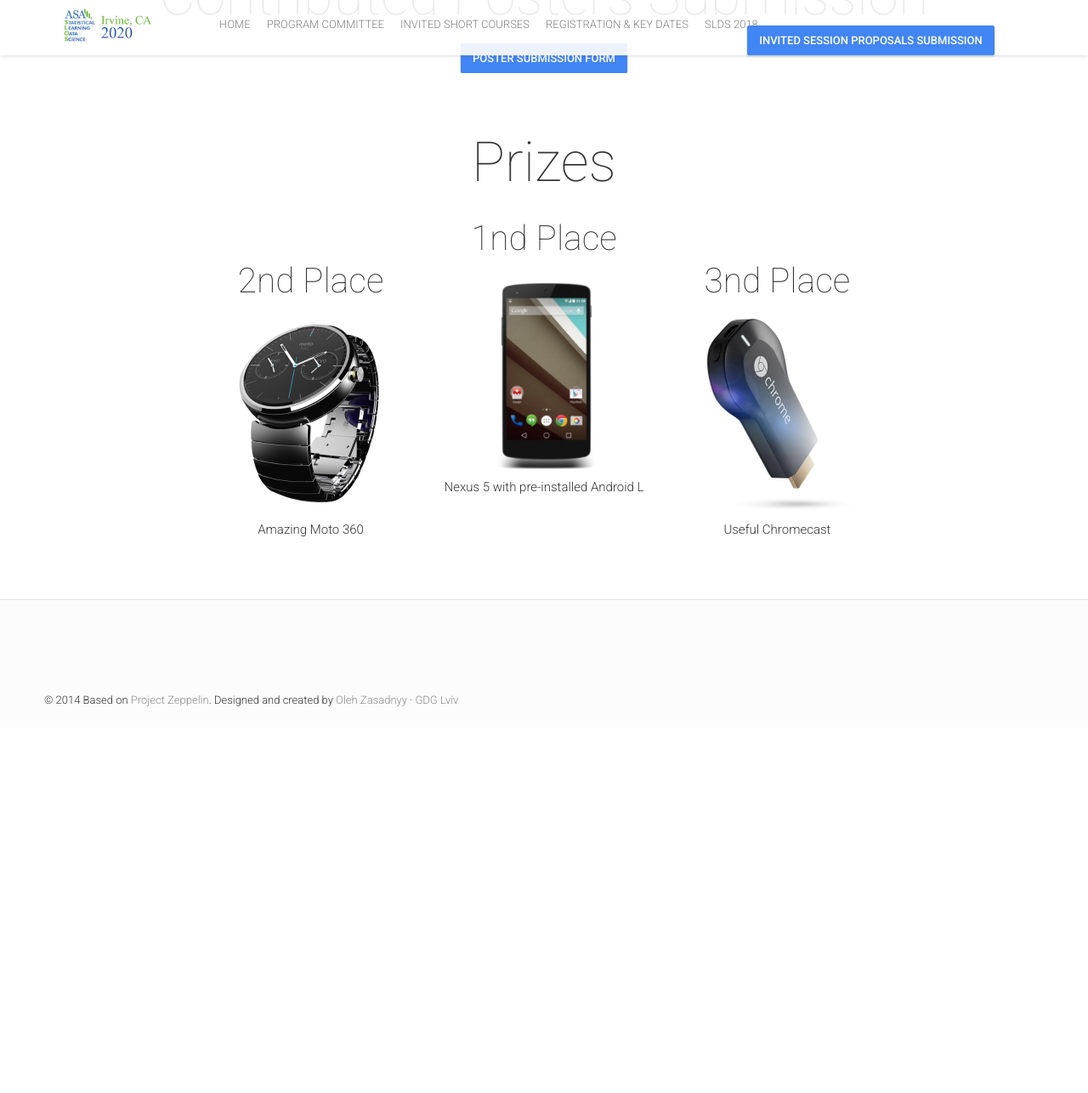
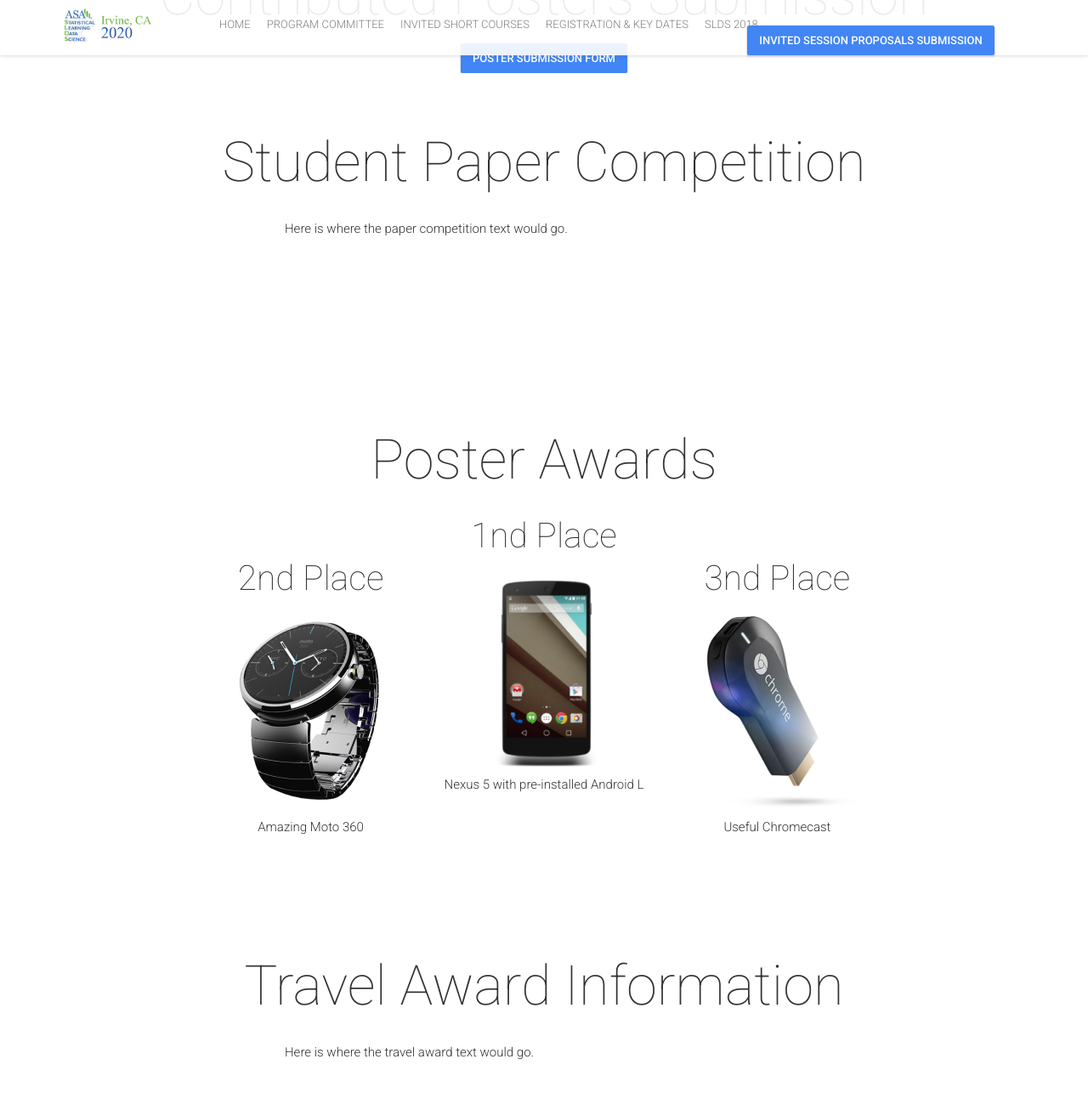
Before and after one commit to ASASLDS/SLDS2020, a Jekyll site: the page built from posters.html, in a window 1280 px wide and 1400 px high, scrolled down 587 px. Shown: the top 1286 px of the window at 85% size. Built offline with Jekyll 4.4.1, drawn with Linux system fonts in a browser that asks for light colours; nearby versions of some CDN libraries; comment, search, counter and statistics services are not loaded; before the commit the page ends 1443 px from its top, so only the background shows below that.

Commit message:
Add paper competiton and travel awards sections

```diff
--- a/_config.yml
+++ b/_config.yml
@@ -184,8 +184,12 @@
 posterSubmitLink: '#'
 
 # Poster Prizes Block
-prizesTitle: "Prizes"
+prizesTitle: "Poster Awards"
 prizes:
  - {title: "2nd Place", image: "prize-2.png", info: "Amazing Moto 360"}
  - {title: "1nd Place", image: "prize-1.png", info: "Nexus 5 with pre-installed Android L"}
  - {title: "3nd Place", image: "prize-3.png", info: "Useful Chromecast"}
+
+# Poster Paper Submission Text
+paperCompetitionText: "Here is where the paper competition text would go."
+travelAwardInfoText: "Here is where the travel award text would go."
--- /dev/null
+++ b/_includes/posters-paper-competition.html
@@ -0,0 +1,10 @@
+<!-- Paper Competition Section -->
+<section id='paper-competition'>
+<div class='content-wrapper'>
+    <h3 style='margin-bottom:20px;'>Student Paper Competition</h3>
+    <div class='col-md-6 col-md-offset-3'>
+        <p style='margin-top:10px;text-align:left;'>{{site.paperCompetitionText}}</p>
+    </div>
+</div>
+</section>
+<!-- End Paper Competition Section-->
--- /dev/null
+++ b/_includes/posters-travel-award-info.html
@@ -0,0 +1,10 @@
+<!-- Travel Award Info Section -->
+<section id='travel-award-info'>
+<div class='content-wrapper'>
+    <h3 style='margin-bottom:20px;'>Travel Award Information</h3>
+    <div class='col-md-6 col-md-offset-3'>
+        <p style='margin-top:10px;text-align:left;'>{{site.travelAwardInfoText}}</p>
+    </div>
+</div>
+</section>
+<!-- End Travel Award Info Section-->
--- a/posters.html
+++ b/posters.html
@@ -9,4 +9,8 @@
 
  {% include posters-submission.html %}
 
+ {% include posters-paper-competition.html %}
+
  {% include prizes.html %}
+
+ {% include posters-travel-award-info.html %}
```
